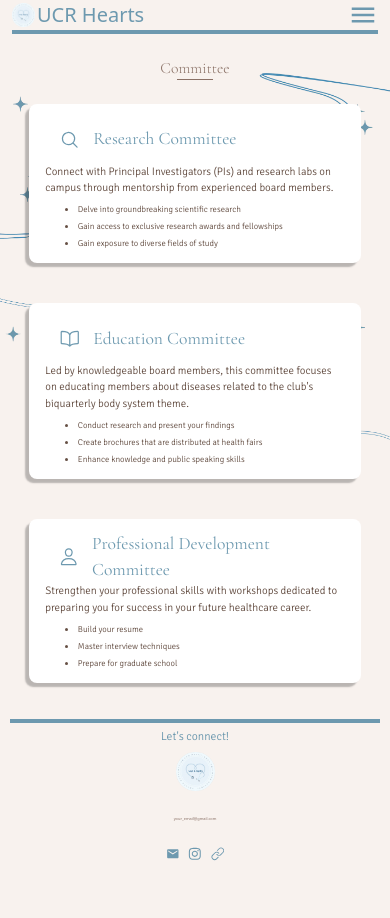
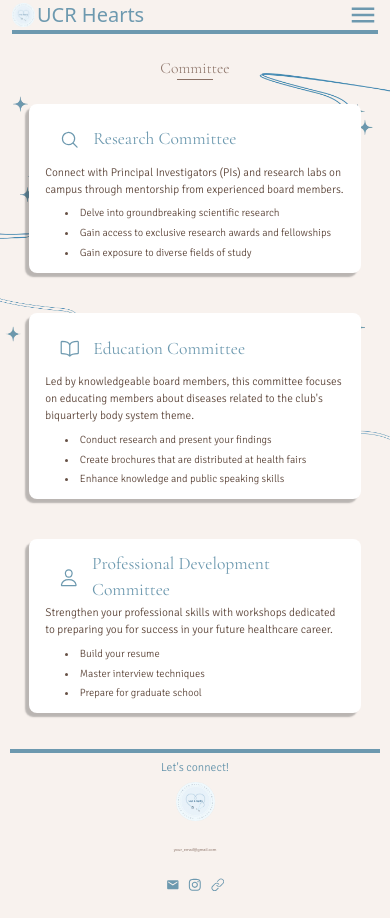
Before and after one commit to acm-ucr/ucr-hearts-website, a Next.js app: page /committee in a window 390 px wide. Before the commit the page ends 887 px from the top, so only its background shows below. Built offline with nearby package versions, Linux system fonts and the light colour scheme; what tailwindcss-animated would draw is missing.

Commit message:
small text size increase

```diff
--- a/src/components/committee/ComCard.tsx
+++ b/src/components/committee/ComCard.tsx
@@ -30,11 +30,11 @@ const ComCard: React.FC<ComCardProps> = ({
           <h2 className="font-title text-[4.5vw] md:text-[3vw]">{title}</h2>
         </div>
 
-        <p className="mb-2 font-hearts text-[2.8vw] font-thin text-hearts-brown md:mb-[1%] md:text-[1.3vw]">
+        <p className="mb-2 font-hearts text-[2.9vw] font-thin text-hearts-brown md:mb-[1%] md:text-[1.3vw]">
           {text}
         </p>
 
-        <ul className="list-inside list-disc pl-5 font-hearts text-[2.2vw] font-thin text-hearts-brown md:pl-[4%] md:text-[1.3vw]">
+        <ul className="list-inside list-disc pl-5 font-hearts text-[2.7vw] font-thin text-hearts-brown md:pl-[4%] md:text-[1.3vw]">
           <li className="mb-1 md:mb-2">{item1}</li>
           <li className="mb-1 md:mb-2">{item2}</li>
           <li>{item3}</li>
--- a/tsconfig.json
+++ b/tsconfig.json
@@ -20,7 +20,8 @@
       "@/*": ["./src/*"],
       "@/public/*": ["./public/*"]
     },
-    "incremental": true
+    "incremental": true,
+    "target": "ES2017"
   },
   "include": [
     "next-env.d.ts",
```
